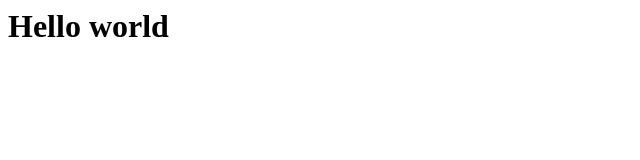
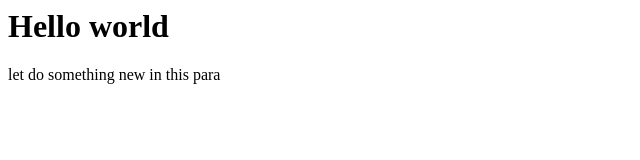
Before and after one commit to differ34/localrepo, a plain HTML site: page index.html in a window 1280 px wide. Shown: the whole page, without its empty margins (0-640 px from the left). Drawn offline with Linux system fonts and the light colour scheme.

Commit message:
new changes

```diff
--- a/index.html
+++ b/index.html
@@ -1 +1,2 @@
 <h1> Hello world </h1>
+<p> let do something new in this para </p>
```
